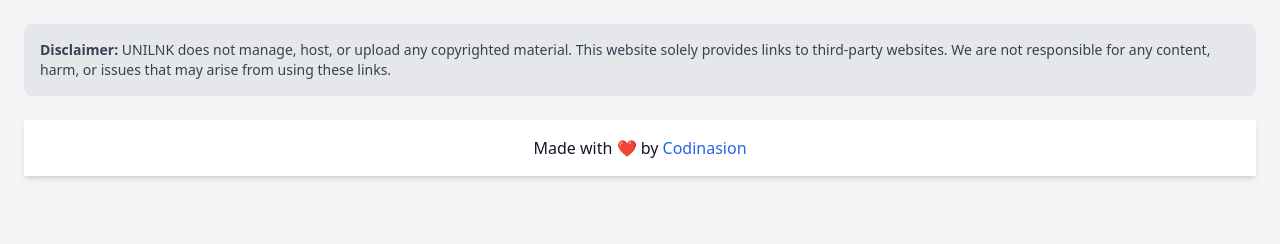
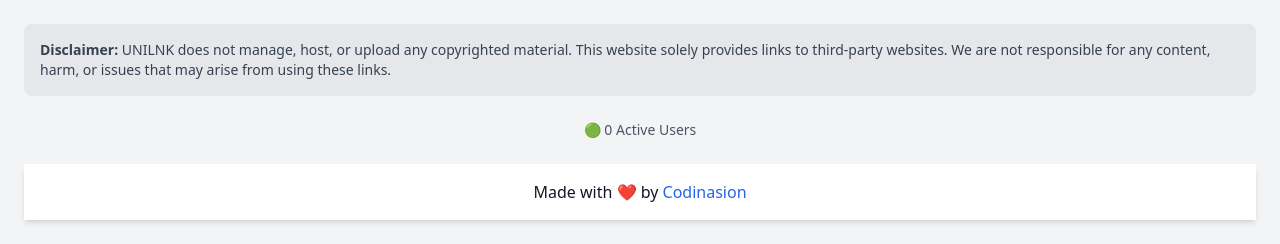
Before and after one commit to codinasion/unilnk, a Django app: page / in a window 1280 px wide. Shown: the part 708-952 px from the top of the page. Before the commit the page ends 887 px from the top, so only its background shows below. Run offline with Django 5.2, Linux system fonts and the light colour scheme; data that the repository does not hold is empty.

Commit message:
Add active users count functionality; create context processor and update templates

```diff
--- /dev/null
+++ b/main/context_processors.py
@@ -0,0 +1,6 @@
+from .utils import get_active_users
+
+def active_users(request):
+    return {
+        'active_users_count': get_active_users(),
+    }
--- a/main/utils.py
+++ b/main/utils.py
@@ -1,3 +1,10 @@
+from django.contrib.sessions.models import Session
+from django.utils.timezone import now
+
+def get_active_users():
+    active_sessions = Session.objects.filter(expire_date__gte=now())
+    return active_sessions.count()
+
 def get_client_ip(request):
     x_forwarded_for = request.META.get("HTTP_X_FORWARDED_FOR")
     if x_forwarded_for:
--- a/templates/base.html
+++ b/templates/base.html
@@ -34,6 +34,8 @@
             {% block content %}
             {% endblock content %}
             {% include "partials/disclaimer.html" %}
+            {% include "partials/active-users.html" %}
+
             {% include "partials/footer.html" %}
         </div>
     </body>
--- /dev/null
+++ b/templates/partials/active-users.html
@@ -0,0 +1,4 @@
+<div class="flex justify-center items-center mt-6">
+    <span class="text-sm text-gray-600">🟢 {{ active_users_count }} Active {{ active_users_count|pluralize:"User,Users" }}
+    </span>
+</div>
--- a/unilnk/settings.py
+++ b/unilnk/settings.py
@@ -82,6 +82,7 @@ TEMPLATES = [
                 "django.template.context_processors.request",
                 "django.contrib.auth.context_processors.auth",
                 "django.contrib.messages.context_processors.messages",
+                "main.context_processors.active_users",  # Add this line
             ],
         },
     },
```
